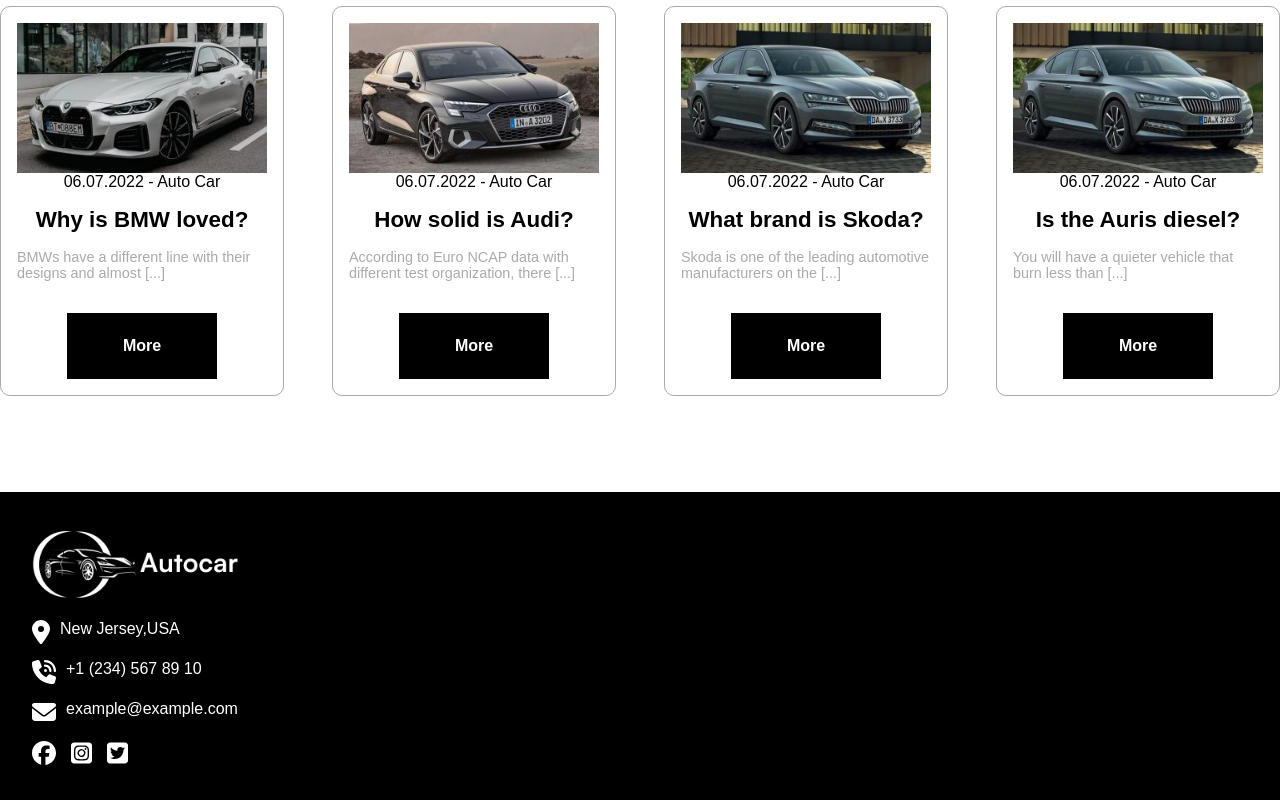
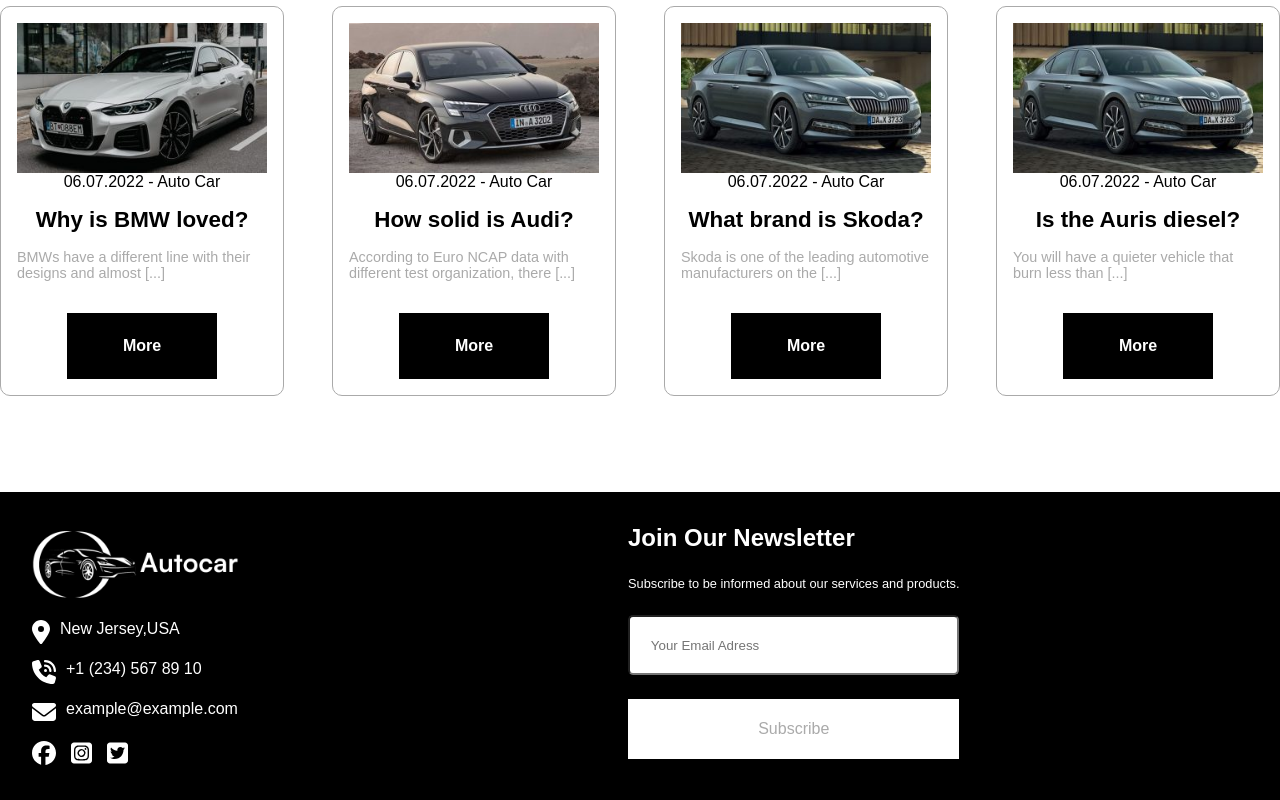
Before and after one commit to Giovanni-Palmitessa/proj-html-vuejs, a Vue app: page / in a window 1280 px wide. Shown: the part 3854-4654 px from the top of the page. Built offline with nearby package versions, Linux system fonts and the light colour scheme.

Commit message:
add button and style to footer

```diff
--- a/src/components/AppFooter.vue
+++ b/src/components/AppFooter.vue
@@ -38,6 +38,12 @@
             /></a>
           </div>
         </div>
+        <div class="ftr-center">
+          <h2>Join Our Newsletter</h2>
+          <p>Subscribe to be informed about our services and products.</p>
+          <input type="text" placeholder="Your Email Adress" />
+          <div class="white-btn">Subscribe</div>
+        </div>
       </div>
     </div>
   </footer>
@@ -77,6 +83,27 @@
         }
       }
     }
+    .ftr-center {
+      display: flex;
+      flex-direction: column;
+      gap: 1.5rem;
+      p {
+        font-size: 0.8rem;
+      }
+      input {
+        padding: 1.3rem;
+        border-radius: 5px;
+      }
+      .white-btn {
+        background-color: $white-main;
+        text-align: center;
+        color: $gray-main;
+        padding: 1.3rem;
+        &:hover {
+          cursor: pointer;
+        }
+      }
+    }
   }
 }
 </style>
```
